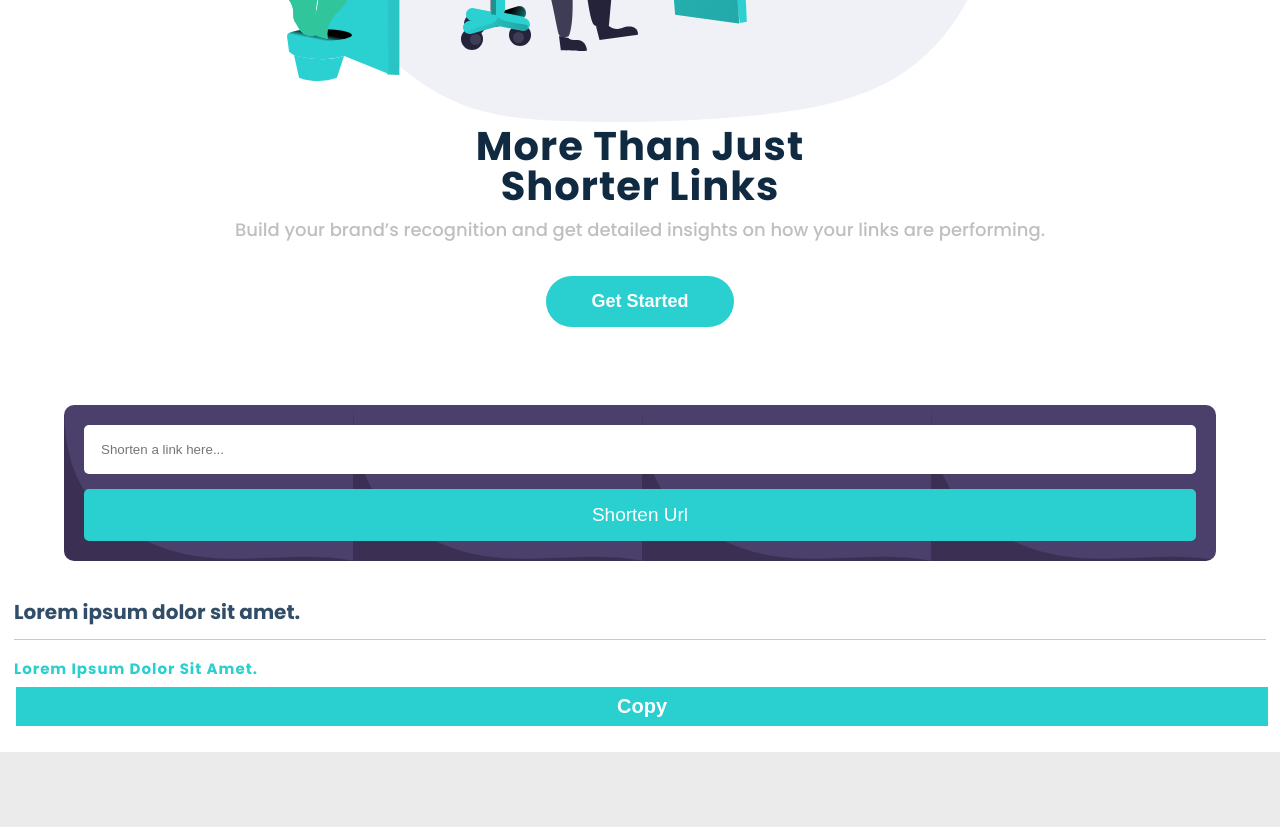
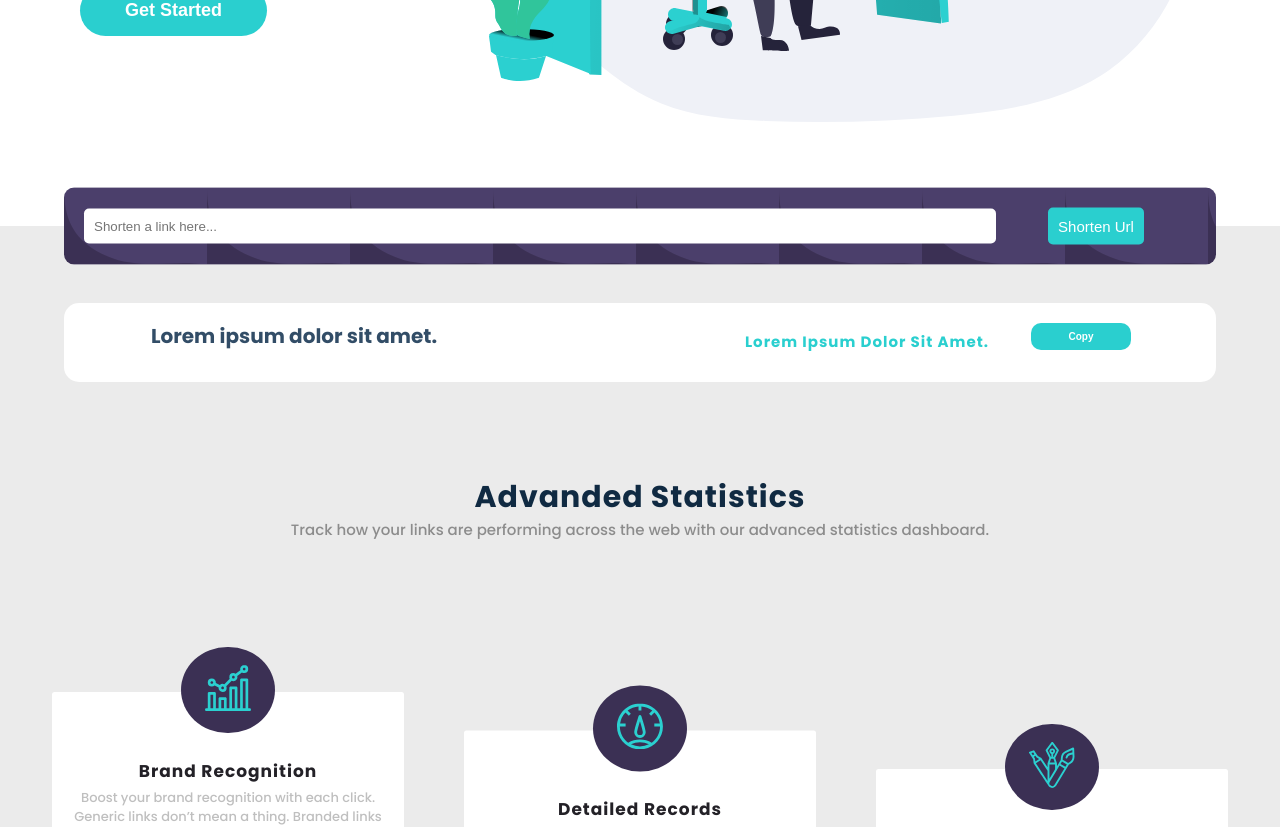
Before and after one commit to Jcolejeff/url-shortner, a React (Create React App) app: page / in a window 1280 px wide. Shown: the part 440-1267 px from the top of the page. Built offline with nearby package versions, Linux system fonts and the light colour scheme.

Commit message:
finished destop view

```diff
--- a/src/components/Footer.js
+++ b/src/components/Footer.js
@@ -2,7 +2,6 @@ import React from "react";
 import styled from "styled-components";
 import bg from "../images/bg-boost-desktop.svg";
 import bg2 from "../images/bg-boost-mobile.svg";
-import logo from "../images/logo.svg";
 import {
   FaPinterest,
   FaTwitter,
@@ -61,6 +60,7 @@ export default Footer;
 
 const Wrapper = styled.footer`
   background-color: hsl(260, 8%, 14%);
+
   .boost {
     display: flex;
     flex-direction: column;
@@ -68,8 +68,10 @@ const Wrapper = styled.footer`
     align-items: center;
     color: var(--clr-white);
     gap: 1rem;
-
     background: url(${bg2}) center/cover no-repeat, hsl(257, 27%, 26%);
+    @media (min-width: 65rem) {
+      background: url(${bg}) center/cover no-repeat, hsl(257, 27%, 26%);
+    }
     height: 30vh;
     h3 {
       font-size: 2rem;
@@ -94,7 +96,10 @@ const Wrapper = styled.footer`
     justify-content: center;
     align-items: center;
     gap: 4rem;
-
+    @media (min-width: 65rem) {
+      flex-direction: row;
+      justify-content: space-around;
+    }
     div {
       text-align: center;
       font-size: 1.2rem;
--- a/src/components/Hero.js
+++ b/src/components/Hero.js
@@ -2,34 +2,8 @@ import { useState, useEffect } from "react";
 import styled from "styled-components";
 import hero from "../images/illustration-working.svg";
 import hero2 from "../images/illustration-working.png";
-import bg1 from "../images/bg-shorten-mobile.svg";
-import bg2 from "../images/bg-shorten-desktop.svg";
-const getLocalStorage = () => {
-  let list = localStorage.getItem("list");
-  if (list) {
-    return (list = JSON.parse(localStorage.getItem("list")));
-  } else {
-    return [];
-  }
-};
 
 const Hero = () => {
-  const [query, setQuery] = useState("");
-  const [Loading, setLoading] = useState(false);
-  const [List, setList] = useState(getLocalStorage());
-  const [error, setError] = useState("");
-
-  useEffect(() => {
-    localStorage.setItem("list", JSON.stringify(List));
-  }, [List]);
-  const FetchLink = async () => {
-    const response = await fetch(
-      ` https://api.shrtco.de/v2/shorten?url=${query}`
-    );
-    const data = await response.json();
-    console.log(data);
-  };
-
   return (
     <Wrapper>
       <section className="hero">
@@ -40,32 +14,13 @@ const Hero = () => {
           </picture>
         </div>
         <div className="desc">
-          <h1>
-            More than just <br /> shorter links
-          </h1>
+          <h1>More than just shorter links</h1>
           <p>
             Build your brand’s recognition and get detailed insights on how your
             links are performing.
           </p>
           <button>Get Started</button>
         </div>
-      </section>
-      <section className="form">
-        <form
-          onSubmit={(e) => {
-            e.preventDefault();
-            FetchLink();
-          }}
-        >
-          <input
-            value={query}
-            onChange={(e) => setQuery(e.target.value)}
-            type="text"
-            name="query"
-            placeholder="Shorten a link here..."
-          />
-          <button> Shorten Url</button>
-        </form>
       </section>
     </Wrapper>
   );
@@ -78,6 +33,14 @@ const Wrapper = styled.header`
   flex-direction: column;
   justify-content: center;
   align-items: center;
+  margin-inline: 8rem;
+  padding-block-end: 10rem;
+
+  .hero {
+    picture {
+      text-align: center;
+      margin-inline-start: 3rem;
+    }
     .desc {
       margin-inline: auto;
       text-align: center;
@@ -102,38 +65,21 @@ const Wrapper = styled.header`
         border-radius: 30px;
       }
     }
-  .hero {
-    picture {
-      text-align: center;
-      margin-inline-start: 3rem;
+    @media (min-width: 65rem) {
+      display: flex;
+      flex-direction: row-reverse;
+      gap: 3rem;
+      & > * {
+        flex: 1;
+      }
+      .desc {
+        margin: 0;
+        display: flex;
+        flex-direction: column;
+        justify-content: center;
+        align-items: flex-start;
+        text-align: left;
       }
     }
-  .form {
-    transform: translateY(50%);
-    form {
-      display: flex;
-      flex-direction: column;
-      input {
-        border: none;
-        border-radius: 5px;
-        padding: 1.7rem;
-        margin-inline: auto;
-        width: 100%;
-      }
-      button {
-        background: hsl(180, 66%, 49%);
-        color: var(--clr-white);
-        border: none;
-        padding: 1.5rem;
-        font-size: 1.9rem;
-        font-weight: 500;
-        border-radius: 5px;
-        margin-block-start: 1.5rem;
-      }
-    }
-    background: url(${bg1}) left/contain, hsl(257, 27%, 26%);
-    border-radius: 10px;
-    padding: 2rem;
-    width: 90%;
   }
 `;
--- a/src/components/Info.js
+++ b/src/components/Info.js
@@ -1,17 +1,61 @@
-import React from "react";
 import styled from "styled-components";
 import List from "./List";
 import services from "../data";
+import { useEffect, useState } from "react";
+import bg1 from "../images/bg-shorten-mobile.svg";
+import bg2 from "../images/bg-shorten-desktop.svg";
+
+const getLocalStorage = () => {
+  let list = localStorage.getItem("list");
+  if (list) {
+    return (list = JSON.parse(localStorage.getItem("list")));
+  } else {
+    return [];
+  }
+};
 
 const Info = () => {
+  const [query, setQuery] = useState("");
+  const [Loading, setLoading] = useState(false);
+  const [List, setList] = useState(getLocalStorage());
+  const [error, setError] = useState("");
+
+  useEffect(() => {
+    localStorage.setItem("list", JSON.stringify(List));
+  }, [List]);
+  const FetchLink = async () => {
+    const response = await fetch(
+      ` https://api.shrtco.de/v2/shorten?url=${query}`
+    );
+    const data = await response.json();
+    console.log(data);
+  };
   return (
     <Wrapper>
       {/* <List /> */}
+
+      <section className="form">
+        <form
+          onSubmit={(e) => {
+            e.preventDefault();
+            FetchLink();
+          }}
+        >
+          <input
+            value={query}
+            onChange={(e) => setQuery(e.target.value)}
+            type="text"
+            name="query"
+            placeholder="Shorten a link here..."
+          />
+          <button> Shorten Url</button>
+        </form>
+      </section>
       <section className="list">
         <article>
           <p>Lorem ipsum dolor sit amet.</p>
           <hr />
-          <p>
+          <p className="copy">
             <h5>Lorem ipsum dolor sit amet.</h5>
             <button>Copy</button>
           </p>
@@ -24,7 +68,7 @@ const Info = () => {
           statistics dashboard.
         </p>
       </header>
-      <div className="">
+
       <div className="services-center">
         {services.map((service) => {
           const { id, icon, title, text } = service;
@@ -47,33 +91,6 @@ const Info = () => {
           );
         })}
       </div>
-      </div>
-      {/* <section className="services-center">
-        <div className="service">
-          <span className="icon">{icon1}</span>
-          <h3> Brand Recognition</h3>
-          <p>
-            Boost your brand recognition with each click. Generic links don’t
-            mean a thing. Branded links help instil confidence in your content.{" "}
-          </p>
-        </div>
-        <div className="service">
-          <span className="icon">{icon2}</span>
-          <h3> Detailed Records</h3>
-          <p>
-            Gain insights into who is clicking your links. Knowing when and
-            where people engage with your content helps inform better decisions.{" "}
-          </p>
-        </div>
-        <div className="service">
-          <span className="icon">{icon3}</span>
-          <h3> Fully Customizable</h3>
-          <p>
-            Improve brand awareness and content discoverability through
-            customizable links, supercharging audience engagement.
-          </p>
-        </div>
-      </section> */}
     </Wrapper>
   );
 };
@@ -81,22 +98,79 @@ const Info = () => {
 export default Info;
 const Wrapper = styled.section`
   background-color: hsl(0, 0%, 92%);
-  padding: 3rem;
-  padding-block: 10rem;
+  padding-block-end: 10rem;
 
   header {
     margin: 10rem;
     margin-inline: auto;
     text-align: center;
+    width: 90%;
     p {
       font-size: 1.5rem;
       color: hsl(0, 0%, 55%);
       font-weight: 500;
     }
   }
+  .form {
+    background: url(${bg1}) left/contain, hsl(257, 27%, 26%);
+    border-radius: 10px;
+    padding: 2rem;
+    transform: translateY(-50%);
+    width: 80%;
+    @media (min-width: 65rem) {
+      width: 90%;
+    }
+    margin-inline: auto;
+    form {
+      display: flex;
+      flex-direction: column;
+      @media (min-width: 650px) {
+        display: grid;
+        grid-template-columns: 1fr 20rem;
+        justify-items: center;
+        align-items: center;
+      }
+      input {
+        border: none;
+        border-radius: 5px;
+        padding: 1rem;
+        margin-inline: auto;
+        width: 100%;
+      }
+      button {
+        display: block;
+        background: hsl(180, 66%, 49%);
+        color: var(--clr-white);
+        border: none;
+        padding: 1rem;
+        font-size: 1.5rem;
+        font-weight: 500;
+        border-radius: 5px;
+      }
+    }
+  }
   .list {
     margin-inline: auto;
-    padding: 1.4rem;
+    padding: 1.6rem;
+    width: 80%;
+    background-color: white;
+    border-radius: 15px;
+    @media (min-width: 65rem) {
+      padding: 1rem;
+      width: 90%;
+      article {
+        display: flex;
+        justify-content: space-around;
+        align-items: center;
+        .copy {
+          display: grid;
+          grid-template-columns: 1fr 10rem;
+          align-items: center;
+          gap: 4rem;
+        }
+      }
+    }
+
     p {
       font-size: 2rem;
       font-weight: 700;
@@ -109,24 +183,20 @@ const Wrapper = styled.section`
       button {
         margin-inline-start: 0.2rem;
         width: 100%;
-        font-size: 2rem;
+        font-size: 1rem;
         padding: 0.8rem;
         border: none;
+        border-radius: 10px;
         background: hsl(180, 66%, 49%);
         color: var(--clr-white);
         font-weight: 700;
       }
     }
-
-    background-color: white;
-  }
-
-  .services-center {
-    grid-template-columns: repeat(auto-fit, minmax(250px, 1fr));
   }
 
   .services-center {
     display: grid;
+    grid-template-columns: repeat(auto-fit, minmax(250px, 1fr));
     gap: 2rem;
   }
   .service {
@@ -162,38 +232,18 @@ const Wrapper = styled.section`
     }
   }
 
-  span {
-    width: 7rem;
-    height: 4rem;
-    display: grid;
-    margin: 0 auto;
-    place-items: center;
-    margin-bottom: 1rem;
-    border-radius: 50%;
-    background: var(--clr-primary-10);
-    color: var(--clr-primary-1);
-    transform: translateY(-150%);
-    svg {
-      font-size: 8rem;
-      color: hsl(257, 27%, 26%);
-    }
-  }
-  @media (min-width: 992px) {
-    margin-block-start: 10rem;
-  }
-  @media (min-width: 576px) {
+  @media (min-width: 65rem) {
+    padding-block-end: 20rem;
     .services-center {
       grid-template-columns: repeat(auto-fit, minmax(250px, 1fr));
+      width: 95%;
+      margin-inline: auto;
     }
     .item-3 {
-      background-color: red;
+      transform: translateY(40%);
+    }
+    .item-2 {
       transform: translateY(20%);
     }
   }
-  @media (min-width: 1280px) {
-    padding: 0;
-    .section-center {
-      transform: translateY(10.2rem);
-    }
-  }
 `;
--- a/src/components/Nav.js
+++ b/src/components/Nav.js
@@ -75,8 +75,8 @@ const NavContainer = styled.nav`
     .sign-in {
       background-color: hsl(180, 66%, 49%);
       border: none;
-			padding-inline: 1rem;
-			padding-block: 0.6rem;
+      padding-inline: 2rem;
+      padding-block: 1rem;
       border-radius: 2rem;
       color: white;
       font-weight: 900;
@@ -85,6 +85,7 @@ const NavContainer = styled.nav`
       display: flex;
       gap: 4rem;
       align-items: center;
+      font-size: 1.5rem;
     }
     .nav-toggle {
       display: none;
@@ -103,7 +104,7 @@ const NavContainer = styled.nav`
 
       a {
         color: var(--clr-grey-3);
-				font-size: 0.8rem;
+        font-size: 1.1rem;
         text-transform: capitalize;
         letter-spacing: var(--spacing);
         padding: 0.5rem;
@@ -112,9 +113,6 @@ const NavContainer = styled.nav`
         }
       }
     }
-		.cart-btn-wrapper {
-			display: grid;
-		}
   }
 `;
 
```
Lines whose indentation alone changed are shown as unchanged.
